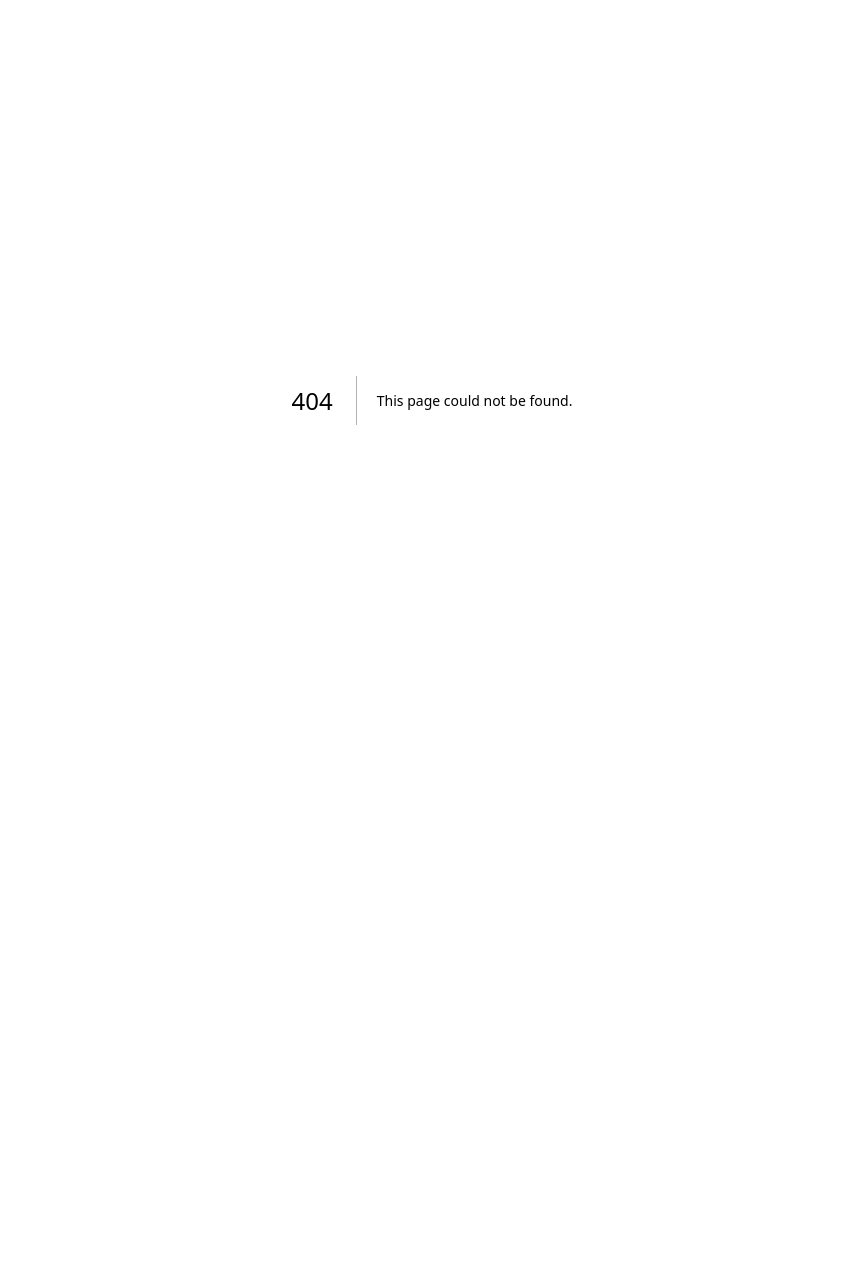
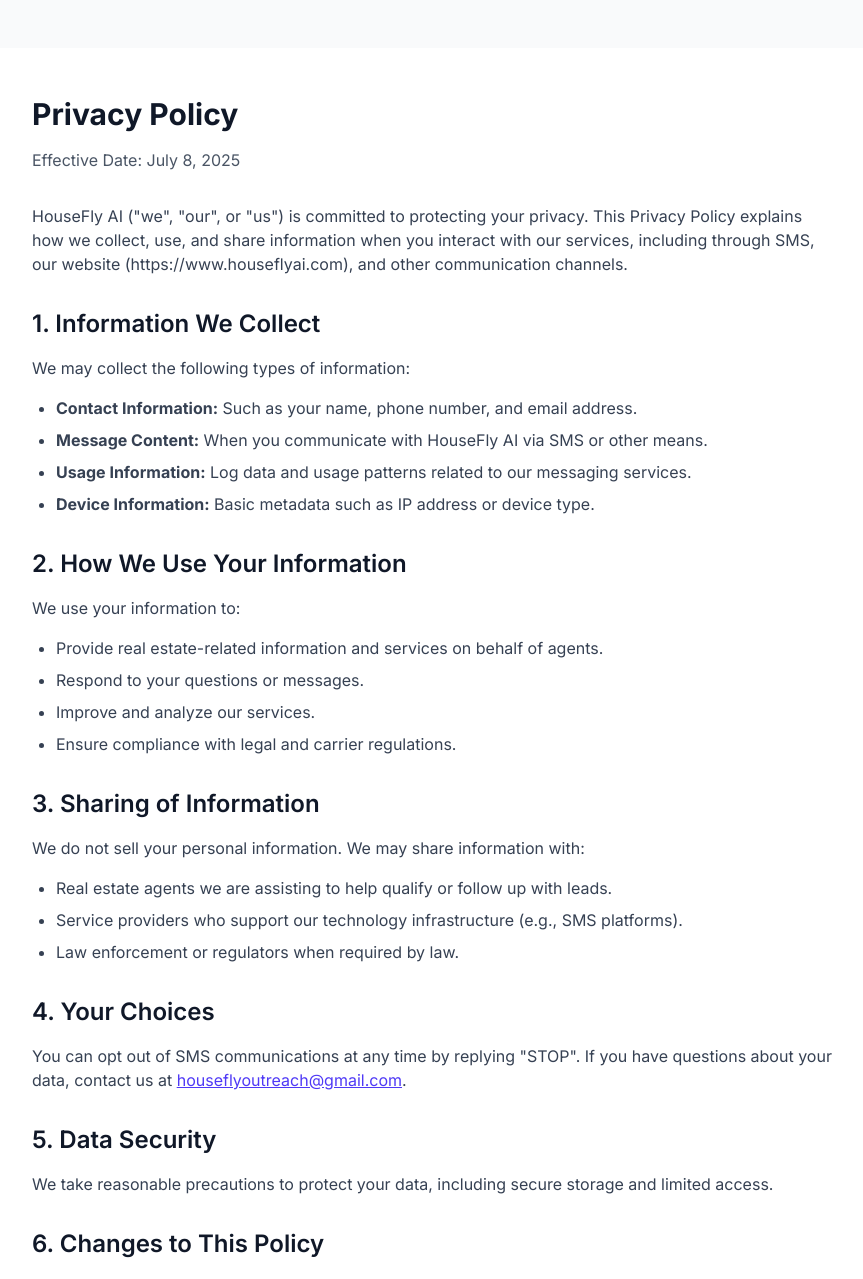
Before and after one commit to MiloMargolis/ai-leasing-agent-website, a Next.js app: page /privacy in a window 1280 px wide. Before the commit this address had no page. Shown: the top 1279 px of the page, without its empty margins (208-1071 px from the left). Before the commit the page ends 800 px from the top, so only its background shows below. Built offline with nearby package versions, Linux system fonts and the light colour scheme.

Commit message:
adding privacy policy

```diff
--- a/app/page.tsx
+++ b/app/page.tsx
@@ -5,6 +5,7 @@
 import ServicesSection from "../components/ServicesSection";
 import TeamSection from "../components/TeamSection";
 import ContactSection from "../components/ContactSection";
+import Footer from "../components/Footer";
 
 // Simple in-view hook for fade/slide-in
 function useInView<T extends HTMLElement = HTMLElement>(threshold = 0.15): [React.RefObject<T | null>, boolean] {
@@ -281,18 +282,7 @@
       {/* Contact Section */}
       <ContactSection contactRef={contactRef} contactInView={contactInView} />
       {/* Footer */}
-      <footer className="bg-gray-100 text-gray-500 text-sm py-8 px-6 md:px-12 mt-0 text-center">
-        <div className="max-w-7xl mx-auto flex flex-col md:flex-row items-center justify-between gap-4">
-          <div>&copy; {new Date().getFullYear()} HouseFly. All rights reserved.</div>
-          <div className="flex gap-4 justify-center md:justify-end">
-            <a href="#" className="hover:text-indigo-600 transition-colors">Home</a>
-            <a href="#partners" className="hover:text-indigo-600 transition-colors">Partners</a>
-            <a href="#services" className="hover:text-indigo-600 transition-colors">Services</a>
-            <a href="#team" className="hover:text-indigo-600 transition-colors">Team</a>
-            <a href="#contact" className="hover:text-indigo-600 transition-colors">Contact</a>
-          </div>
-        </div>
-      </footer>
+      <Footer />
       {/* Service Modal */}
       {openService !== null && (
         <div className="fixed inset-0 z-[9999] flex items-center justify-center bg-black/40">
--- /dev/null
+++ b/app/privacy/page.tsx
@@ -0,0 +1,90 @@
+import React from "react";
+
+export default function PrivacyPolicy() {
+  return (
+    <div className="min-h-screen bg-gray-50 py-12 px-4 sm:px-6 lg:px-8">
+      <div className="max-w-4xl mx-auto">
+        <div className="bg-white shadow-lg rounded-lg p-8 md:p-12">
+          <div className="mb-8">
+            <h1 className="text-3xl font-bold text-gray-900 mb-4">Privacy Policy</h1>
+            <p className="text-gray-600">Effective Date: July 8, 2025</p>
+          </div>
+
+          <div className="prose prose-lg max-w-none">
+            <p className="text-gray-700 mb-6">
+              HouseFly AI ("we", "our", or "us") is committed to protecting your privacy. This Privacy Policy explains how we collect, use, and share information when you interact with our services, including through SMS, our website (https://www.houseflyai.com), and other communication channels.
+            </p>
+
+            <h2 className="text-2xl font-semibold text-gray-900 mt-8 mb-4">1. Information We Collect</h2>
+            <p className="text-gray-700 mb-4">We may collect the following types of information:</p>
+            <ul className="list-disc pl-6 text-gray-700 mb-6 space-y-2">
+              <li><strong>Contact Information:</strong> Such as your name, phone number, and email address.</li>
+              <li><strong>Message Content:</strong> When you communicate with HouseFly AI via SMS or other means.</li>
+              <li><strong>Usage Information:</strong> Log data and usage patterns related to our messaging services.</li>
+              <li><strong>Device Information:</strong> Basic metadata such as IP address or device type.</li>
+            </ul>
+
+            <h2 className="text-2xl font-semibold text-gray-900 mt-8 mb-4">2. How We Use Your Information</h2>
+            <p className="text-gray-700 mb-4">We use your information to:</p>
+            <ul className="list-disc pl-6 text-gray-700 mb-6 space-y-2">
+              <li>Provide real estate-related information and services on behalf of agents.</li>
+              <li>Respond to your questions or messages.</li>
+              <li>Improve and analyze our services.</li>
+              <li>Ensure compliance with legal and carrier regulations.</li>
+            </ul>
+
+            <h2 className="text-2xl font-semibold text-gray-900 mt-8 mb-4">3. Sharing of Information</h2>
+            <p className="text-gray-700 mb-4">We do not sell your personal information. We may share information with:</p>
+            <ul className="list-disc pl-6 text-gray-700 mb-6 space-y-2">
+              <li>Real estate agents we are assisting to help qualify or follow up with leads.</li>
+              <li>Service providers who support our technology infrastructure (e.g., SMS platforms).</li>
+              <li>Law enforcement or regulators when required by law.</li>
+            </ul>
+
+            <h2 className="text-2xl font-semibold text-gray-900 mt-8 mb-4">4. Your Choices</h2>
+            <p className="text-gray-700 mb-6">
+              You can opt out of SMS communications at any time by replying "STOP". If you have questions about your data, contact us at{" "}
+              <a href="mailto:houseflyoutreach@gmail.com" className="text-indigo-600 hover:text-indigo-800 underline">
+                houseflyoutreach@gmail.com
+              </a>.
+            </p>
+
+            <h2 className="text-2xl font-semibold text-gray-900 mt-8 mb-4">5. Data Security</h2>
+            <p className="text-gray-700 mb-6">
+              We take reasonable precautions to protect your data, including secure storage and limited access.
+            </p>
+
+            <h2 className="text-2xl font-semibold text-gray-900 mt-8 mb-4">6. Changes to This Policy</h2>
+            <p className="text-gray-700 mb-6">
+              We may update this Privacy Policy from time to time. Changes will be posted on this page with a new effective date.
+            </p>
+
+            <h2 className="text-2xl font-semibold text-gray-900 mt-8 mb-4">7. Contact Us</h2>
+            <p className="text-gray-700 mb-4">If you have any questions about this Privacy Policy, you can contact us at:</p>
+            <div className="bg-gray-50 p-4 rounded-lg">
+              <p className="text-gray-700 font-semibold">HouseFly AI</p>
+              <p className="text-gray-700">
+                Email:{" "}
+                <a href="mailto:houseflyoutreach@gmail.com" className="text-indigo-600 hover:text-indigo-800 underline">
+                  houseflyoutreach@gmail.com
+                </a>
+              </p>
+            </div>
+          </div>
+
+          <div className="mt-12 pt-8 border-t border-gray-200">
+            <a
+              href="/"
+              className="inline-flex items-center text-indigo-600 hover:text-indigo-800 font-medium"
+            >
+              <svg className="w-4 h-4 mr-2" fill="none" stroke="currentColor" viewBox="0 0 24 24">
+                <path strokeLinecap="round" strokeLinejoin="round" strokeWidth={2} d="M10 19l-7-7m0 0l7-7m-7 7h18" />
+              </svg>
+              Back to Home
+            </a>
+          </div>
+        </div>
+      </div>
+    </div>
+  );
+}
--- /dev/null
+++ b/components/Footer.tsx
@@ -0,0 +1,19 @@
+import React from "react";
+
+const Footer: React.FC = () => (
+  <footer className="bg-gray-100 text-gray-500 text-sm py-8 px-6 md:px-12 mt-0 text-center">
+    <div className="max-w-7xl mx-auto flex flex-col md:flex-row items-center justify-between gap-4">
+      <div>&copy; {new Date().getFullYear()} HouseFly. All rights reserved.</div>
+      <div className="flex gap-4 justify-center md:justify-end">
+        <a href="#" className="hover:text-indigo-600 transition-colors">Home</a>
+        <a href="#partners" className="hover:text-indigo-600 transition-colors">Partners</a>
+        <a href="#services" className="hover:text-indigo-600 transition-colors">Services</a>
+        <a href="#team" className="hover:text-indigo-600 transition-colors">Team</a>
+        <a href="#contact" className="hover:text-indigo-600 transition-colors">Contact</a>
+        <a href="/privacy" className="hover:text-indigo-600 transition-colors">Privacy Policy</a>
+      </div>
+    </div>
+  </footer>
+);
+
+export default Footer;
```
